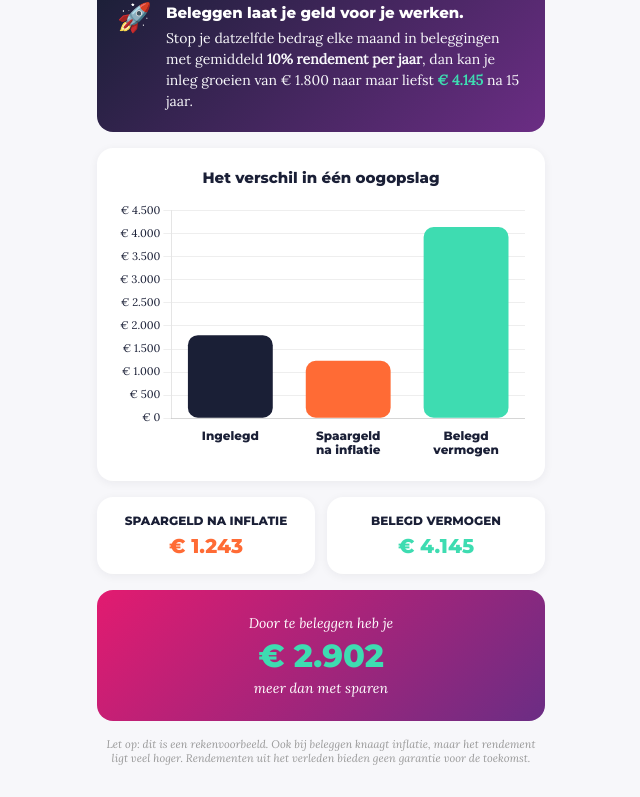
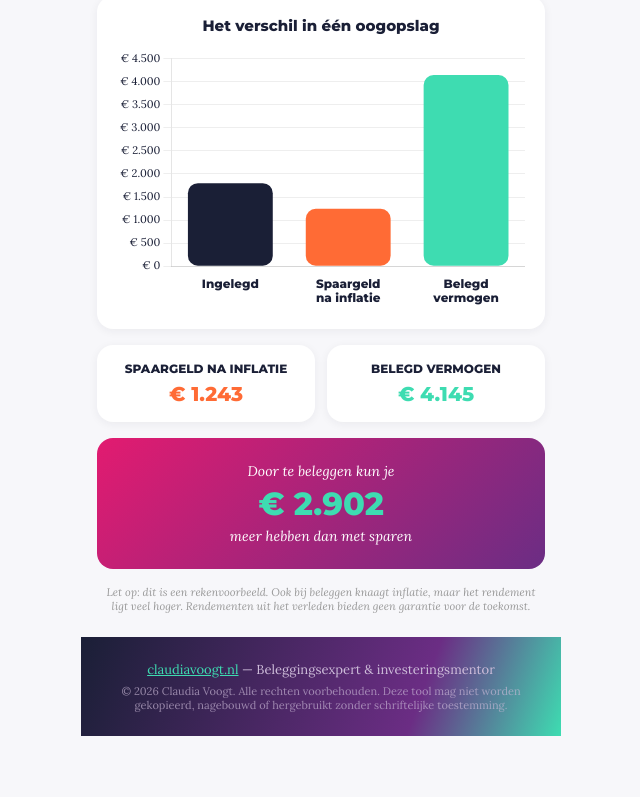
Before and after one commit to claudiavoogt/gf-sparenbeleggen-calculator, a Next.js app: page / in a window 1280 px wide. Shown: the part 674-1471 px from the top of the page, without its empty margins (319-959 px from the left). After the commit the page ends 1442 px from the top, so only its background shows below. Built offline with nearby package versions, Linux system fonts and the light colour scheme.

Commit message:
Logo verwijderd uit banner, tekst verschilblok aangepast, footer toegevoegd

```diff
--- a/app/page.tsx
+++ b/app/page.tsx
@@ -185,12 +185,6 @@ export default function SparenVsBeleggenPage() {
       `}</style>
 
       <div style={styles.wrapper}>
-        {/* LOGO BLOK */}
-        <div style={styles.logoBlock}>
-          {/* eslint-disable-next-line @next/next/no-img-element */}
-          <img src="/generatie-fearless-logo.png" alt="Generatie Fearless" style={styles.logoImg} />
-        </div>
-
         {/* HEADER */}
         <div style={styles.header}>
           <div style={styles.headerTitle}>Sparen of beleggen?</div>
@@ -298,9 +292,9 @@ export default function SparenVsBeleggenPage() {
             </div>
 
             <div style={styles.diffBlock}>
-              <div style={styles.diffLabel}>Door te beleggen heb je</div>
+              <div style={styles.diffLabel}>Door te beleggen kun je</div>
               <div style={styles.diffValue}>{formatEuro(resultaat.verschil)}</div>
-              <div style={styles.diffLabel}>meer dan met sparen</div>
+              <div style={styles.diffLabel}>meer hebben dan met sparen</div>
             </div>
 
             {kleinVerschil && (
@@ -316,6 +310,18 @@ export default function SparenVsBeleggenPage() {
           Let op: dit is een rekenvoorbeeld. Ook bij beleggen knaagt inflatie, maar het
           rendement ligt veel hoger. Rendementen uit het verleden bieden geen garantie voor de
           toekomst.
+        </div>
+
+        <div style={styles.brandFooter}>
+          <div style={styles.brandFooterText}>
+            <a href="https://claudiavoogt.nl" target="_blank" rel="noopener noreferrer" style={styles.brandFooterLink}>
+              claudiavoogt.nl
+            </a>
+            {' '}— Beleggingsexpert &amp; investeringsmentor
+          </div>
+          <div style={styles.brandFooterCopy}>
+            © {new Date().getFullYear()} Claudia Voogt. Alle rechten voorbehouden. Deze tool mag niet worden gekopieerd, nagebouwd of hergebruikt zonder schriftelijke toestemming.
+          </div>
         </div>
       </div>
     </div>
@@ -536,4 +542,26 @@ const styles: { [key: string]: React.CSSProperties } = {
     color: '#999',
     textAlign: 'center',
   },
+  brandFooter: {
+    background: 'linear-gradient(110deg, #1A1F36 0%, #6B2D84 70%, #3EDCB1 100%)',
+    padding: '24px 20px',
+    textAlign: 'center',
+    marginTop: '8px',
+  },
+  brandFooterText: {
+    fontFamily: 'Lora, serif',
+    fontSize: '13px',
+    color: '#cdbcd9',
+  },
+  brandFooterLink: {
+    color: '#3EDCB1',
+    textDecoration: 'underline',
+  },
+  brandFooterCopy: {
+    fontFamily: 'Lora, serif',
+    fontSize: '11px',
+    color: '#cdbcd9',
+    opacity: 0.65,
+    marginTop: '6px',
+  },
 };
```
